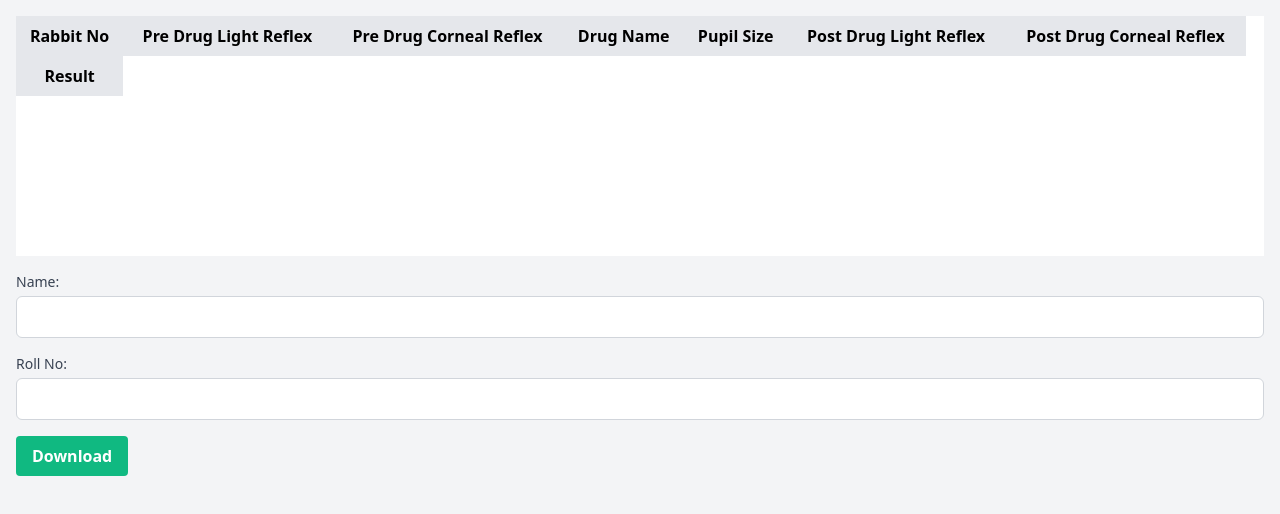
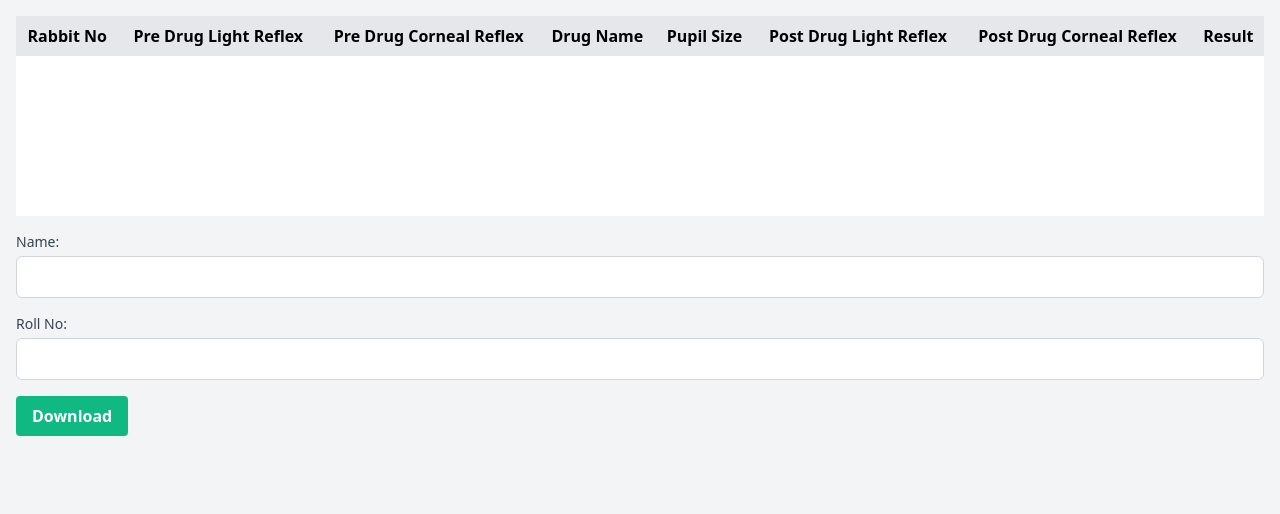
Before and after one commit to AkshaySharmaDEV/pharmacologyexperiment, a plain HTML site: page observation.html in a window 1280 px wide. Drawn offline with nearby package versions, Linux system fonts and the light colour scheme.

Commit message:
new push 1

```diff
--- a/observation.html
+++ b/observation.html
@@ -121,14 +121,16 @@
 
                 // Header row
                 tableHtml += '<thead class="bg-gray-200">';
-                tableHtml += '<tr><th class="p-2">Rabbit No</th>';
+                tableHtml += '<tr>';
+                tableHtml += '<th class="p-2">Rabbit No</th>';
                 tableHtml += '<th class="p-2">Pre Drug Light Reflex</th>';
                 tableHtml += '<th class="p-2">Pre Drug Corneal Reflex</th>';
                 tableHtml += '<th class="p-2">Drug Name</th>';
                 tableHtml += '<th class="p-2">Pupil Size</th>';
                 tableHtml += '<th class="p-2">Post Drug Light Reflex</th>';
-                tableHtml += '<th class="p-2">Post Drug Corneal Reflex</th></tr>';
-                tableHtml += '<th class="p-2">Result</th></tr>';
+                tableHtml += '<th class="p-2">Post Drug Corneal Reflex</th>';
+                tableHtml += '<th class="p-2" colspan="2">Result</th>'; // colspan for "Result" header spanning two columns
+                tableHtml += '</tr>';
                 tableHtml += '</thead>';
 
                 // Loop through rows (adjust the loop limit based on the number of rows you have)
@@ -153,7 +155,7 @@
                     tableHtml += '<td class="p-2">' + (pupilSize || '') + '</td>';
                     tableHtml += '<td class="p-2">' + (postDrugLightReflex || '') + '</td>';
                     tableHtml += '<td class="p-2">' + (postDrugCornealReflex || '') + '</td>';
-                    tableHtml += '<td class="p-2">' + (result || '') + '</td>';
+                    tableHtml += '<td class="p-2" colspan="2">' + (result || '') + '</td>'; // colspan for "Result" spanning two columns
                     tableHtml += '</tr>';
                 }
                 tableHtml += '</tbody>';
```
